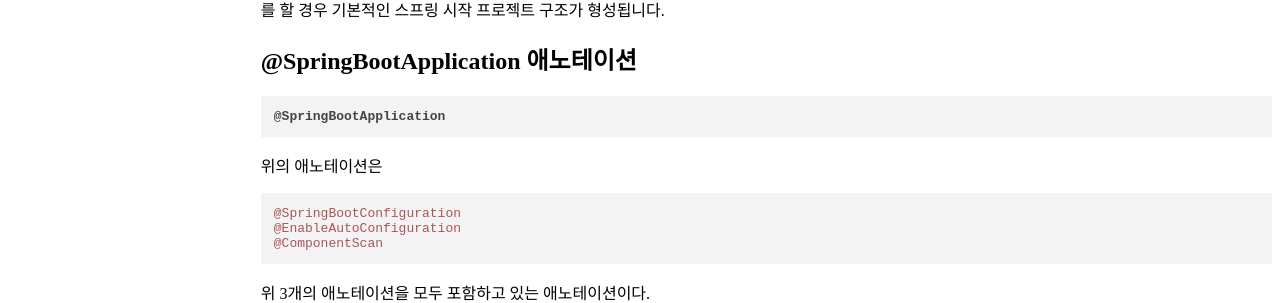
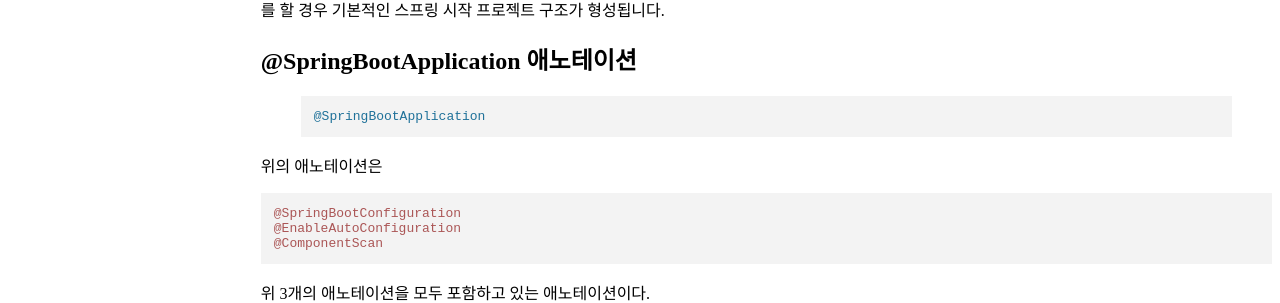
Before and after one commit to ProjectTavern/deprecated-winterguard.github.io, a Jekyll site: the page built from categories/spring/_posts/2017-12-17-Spring-Boot-시작하기.md, in a window 1280 px wide and 1351 px high. Shown: the part 907-1210 px from the top of the window. Built offline with Jekyll 4.4.1, drawn with Linux system fonts in a browser that asks for light colours; nearby versions of some CDN libraries; our own code applies the rules of GitHub Pages for plain Markdown files.

Commit message:
date + highlight

```diff
--- a/_layouts/index.html
+++ b/_layouts/index.html
@@ -7,7 +7,7 @@ layout: default
         <h2>
             <a href="{{ post.url }}" class="inherit-color">{{ post.title }}</a>
             <br>
-            <span class="date">{{ page.date | date: "%Y-%B-%d"}}</span>
+            <span class="date">{{ page.date | YYYY-MM-DD }}</span>
         </h2>
         {{ post.excerpt | strip_html | truncatewords: 49 }}
     </li>
--- a/categories/spring/_posts/2017-12-17-Spring-Boot-시작하기.md
+++ b/categories/spring/_posts/2017-12-17-Spring-Boot-시작하기.md
@@ -48,9 +48,10 @@ STS는 기본 베이스는 이클립스이고, STS가 미리 설치되어 있는
 
 ## @SpringBootApplication 애노테이션
 
-~~~
+{% highlight java %}
 @SpringBootApplication
-~~~
+{% endhighlight %}
+
 위의 애노테이션은
 ~~~
 @SpringBootConfiguration
```
